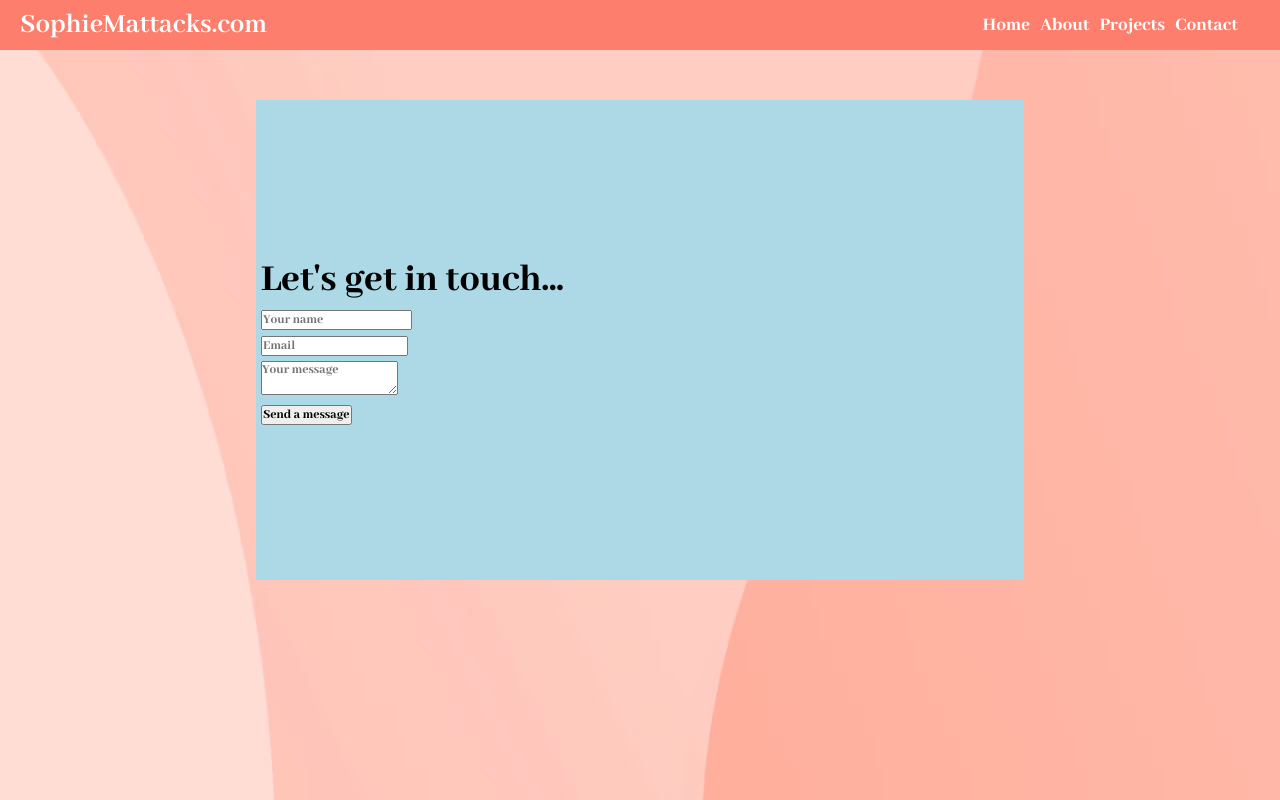
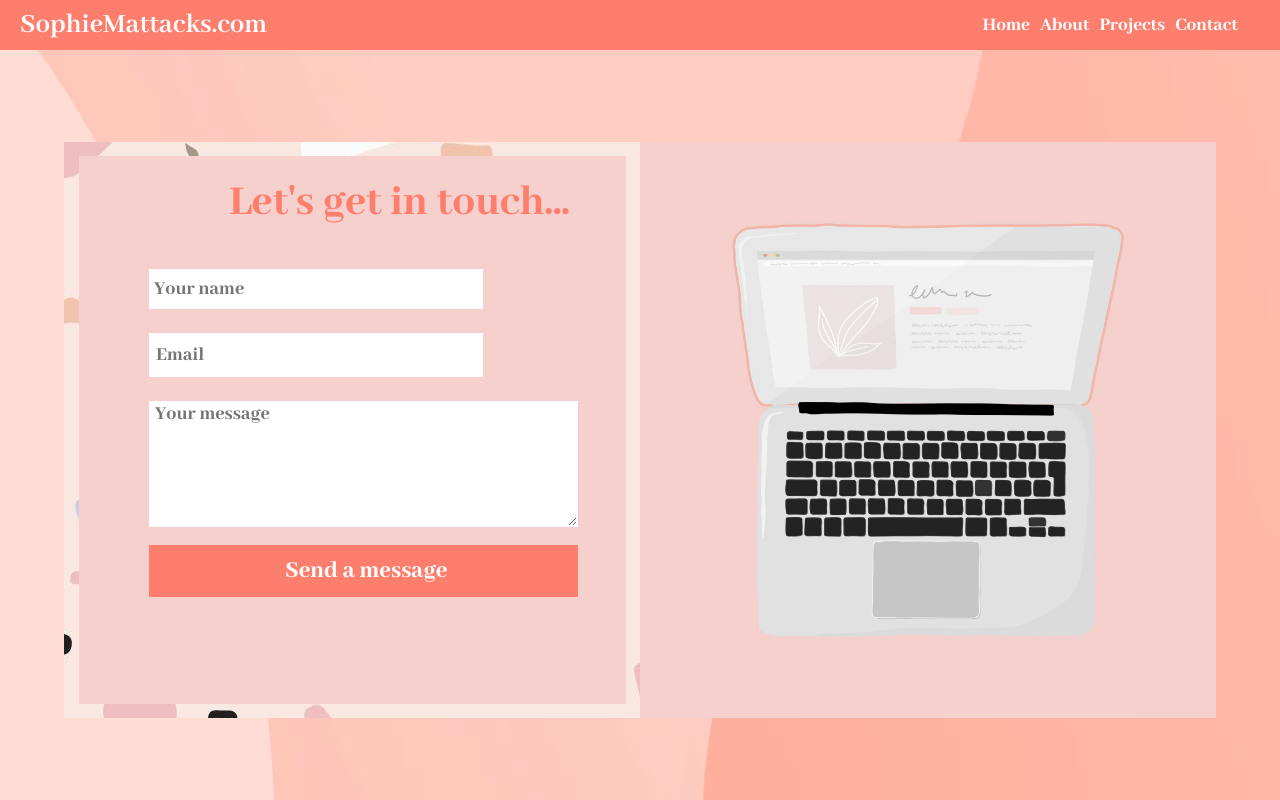
Before and after one commit to SophieMatts/sophie-mattacks, a React (Create React App) app: page /Contact in a window 1280 px wide. Built offline with nearby package versions, Linux system fonts and the light colour scheme.

Commit message:
Created contact form with CSS

```diff
--- a/src/Pages/Contact/Contact.css
+++ b/src/Pages/Contact/Contact.css
@@ -4,5 +4,23 @@
   background-image: url("/public/home_bg.png");
   display: flex;
   flex-direction: column;
+  flex-wrap: wrap;
   align-items: center;
 }
+
+
+.contact-content {
+  width: 90%;
+  height: 90%;
+  display: flex;
+  flex-direction: row;
+  align-items: center;
+  margin-top: 70px;
+}
+
+.contact-image {
+  background-image: url("/public/mac.png");
+  background-size: cover;
+  width: 50%;
+  height: 80%;
+}
--- a/src/Pages/Contact/Contact.js
+++ b/src/Pages/Contact/Contact.js
@@ -6,7 +6,10 @@ const Contact = () => {
   return (
     <div className="contact-container">
 
-      <ContactForm />
+      <div className="contact-content">
+        <ContactForm />
+        <div className="contact-image"></div>
+      </div>
 
     </div>
   );
--- a/src/components/Card/Card.css
+++ b/src/components/Card/Card.css
@@ -95,6 +95,7 @@
   background-color: #FE7E6D;
 }
 
+
 .card-button:focus {
   outline: 2px solid black;
   outline-offset: -5px;
@@ -107,6 +108,8 @@
   font-size: 10px;
   color: white;
 }
+
+
 
 @media (any-hover: hover) and (any-pointer: fine) {
 
--- a/src/components/ContactForm/ContactForm.css
+++ b/src/components/ContactForm/ContactForm.css
@@ -1,54 +1,134 @@
 .contact-form-container {
-  width: 60%;
-  height: 60%;
-  margin-top: 100px;
+  width: 50%;
+  height: 80%;
   display: flex;
   flex-direction: row;
   align-items: center;
-  background-color: lightblue;
+  background-image: url("/public/terrazzo.png");
+}
+
+.form {
+  width: 95%;
+  height: 95%;
+  margin-left: 15px;
+  display: flex;
+  flex-direction: column;
+  background-color: #F6D0CD;
 }
 
 .form-title {
+  width:100%;
+  height: 10%;
   font-family: 'AbhayaLibre';
-  margin-left: 5px;
-  font-size: 40px;
+  margin-left: 150px;
+  margin-top: 20px;
+  font-size: 45px;
+  color: #FE7E6D;
 }
 
+.form-inputs-container {
+  width: 100%;
+  height: 90%;
+  display: flex;
+  align-content: center;
+  flex-direction: column;
+  background-color: #F6D0CD;
+}
+
+
+
 .name-box {
-  margin-top: 5px;
-  margin-left: 5px;
+  margin-top: 20px;
+  margin-left: 70px;
+
 }
 
 .name-box input {
   font-family: 'AbhayaLibre';
-  width: 50%;
+  width: 70%;
+  height: 90%;
+  margin-top: 20px;
+  text-indent: 5px;
+  font-size: 20px;
+  outline: none;
+  border: none;
+}
+
+.name-box input:focus,
+.name-box input:active {
+  border-color: transparent;
+  border-bottom: 2px solid #FE7E6D;
+  color: #FE7E6D;
 }
 
 .email-box {
-  margin-top: 5px;
-  margin-left: 5px;
+  margin-top: 20px;
+  margin-left: 70px;
 }
 
 .email-box input {
   font-family: 'AbhayaLibre';
+  width: 70%;
+  height: 90%;
+  margin-top: 20px;
+  text-indent: 5px;
+  font-size: 20px;
+  outline: none;
+  border-color: transparent;
+}
+
+.email-box input:focus,
+.email-box input:active {
+  border-color: transparent;
+  border-bottom: 2px solid #FE7E6D;
+  color: #FE7E6D;
 }
 
 
 .message-box {
-  margin-top: 5px;
-  margin-left: 5px;
+  margin-top: 20px;
+  margin-left: 70px;
 }
 
 .message-box textarea {
   font-family: 'AbhayaLibre';
+  width: 90%;
+  height: 170%;
+  margin-top: 20px;
+  text-indent: 5px;
+  font-size: 20px;
+  outline: none;
+  border-color: transparent;
+}
+
+.message-box textarea:focus,
+.message-box textarea:active {
+  border-color: transparent;
+  border-bottom: 2px solid #FE7E6D;
+  color: #FE7E6D;
 }
 
 
 .submit-box {
-  margin-top: 5px;
-  margin-left: 5px;
+  margin-top: 50px;
+  margin-left: 70px;
 }
 
 .submit-box button {
   font-family: 'AbhayaLibre';
+  color: white;
+  width: 90%;
+  height: 70%;
+  margin-top: 40px;
+  text-indent: 5px;
+  font-size: 25px;
+  background-color: #FE7E6D;
+  outline: none;
+  border-color: transparent;
+  transition-duration: 0.4s;
 }
+
+.submit-box button:hover {
+  background-color: white;
+  color: #FE7E6D;
+}
--- a/src/components/ContactForm/ContactForm.js
+++ b/src/components/ContactForm/ContactForm.js
@@ -22,7 +22,7 @@ const ContactForm = () => {
 
   return (
     <div className="contact-form-container">
-      <form
+      <form className="form"
       action={"https://public.herotofu.com/v1/2eb8f710-c723-11ed-b4ee-9d74f7714d9e"}
         onSubmit={handleSubmit}
         method="POST"
@@ -32,6 +32,7 @@ const ContactForm = () => {
           Let's get in touch...
         </div>
 
+        <div className="form-inputs-container">
           <div className="name-box">
             <input type="text" placeholder="Your name" name="name" required />
           </div>
@@ -44,6 +45,7 @@ const ContactForm = () => {
           <div className="submit-box">
             <button type="submit"> Send a message </button>
           </div>
+        </div>
 
       </form>
     </div>
```
Lines whose indentation alone changed are shown as unchanged.
